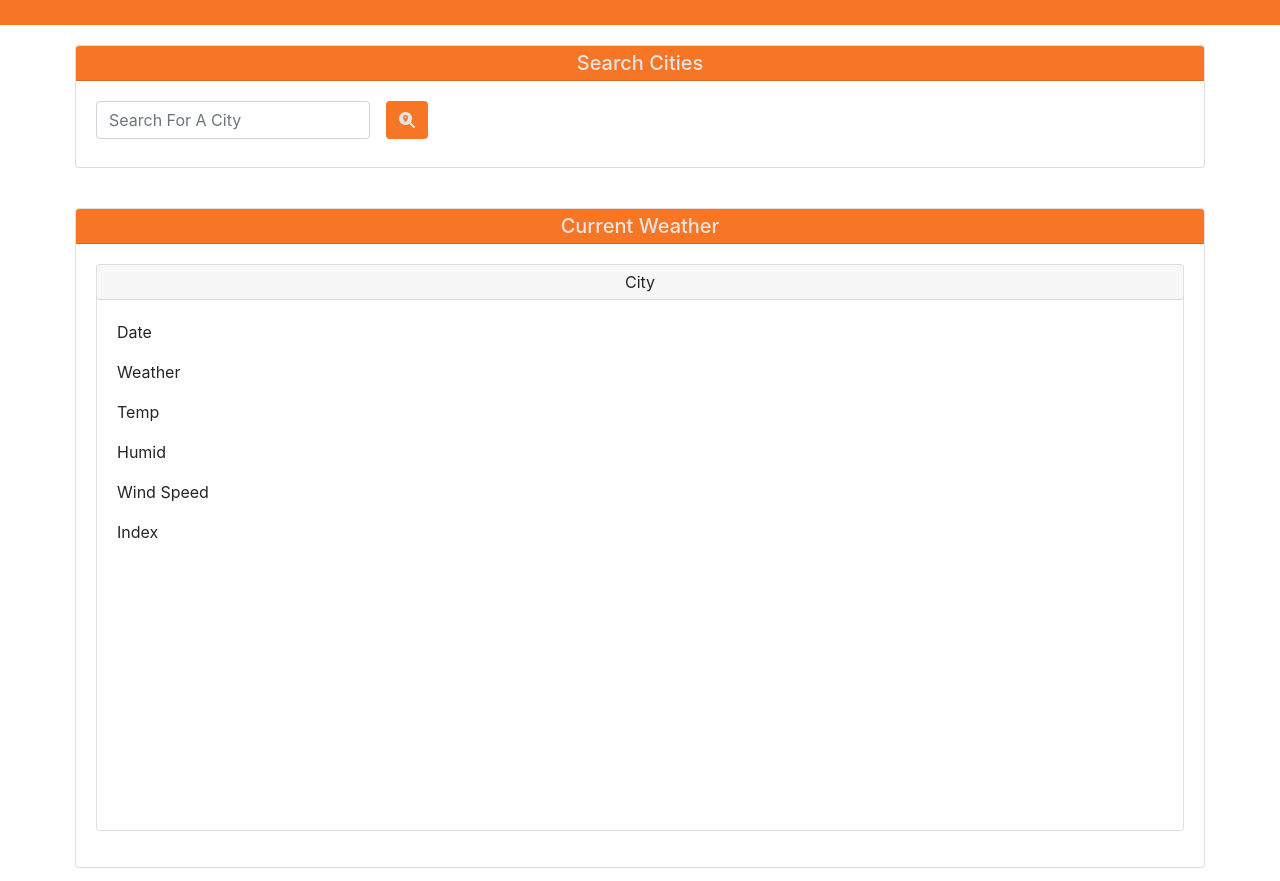
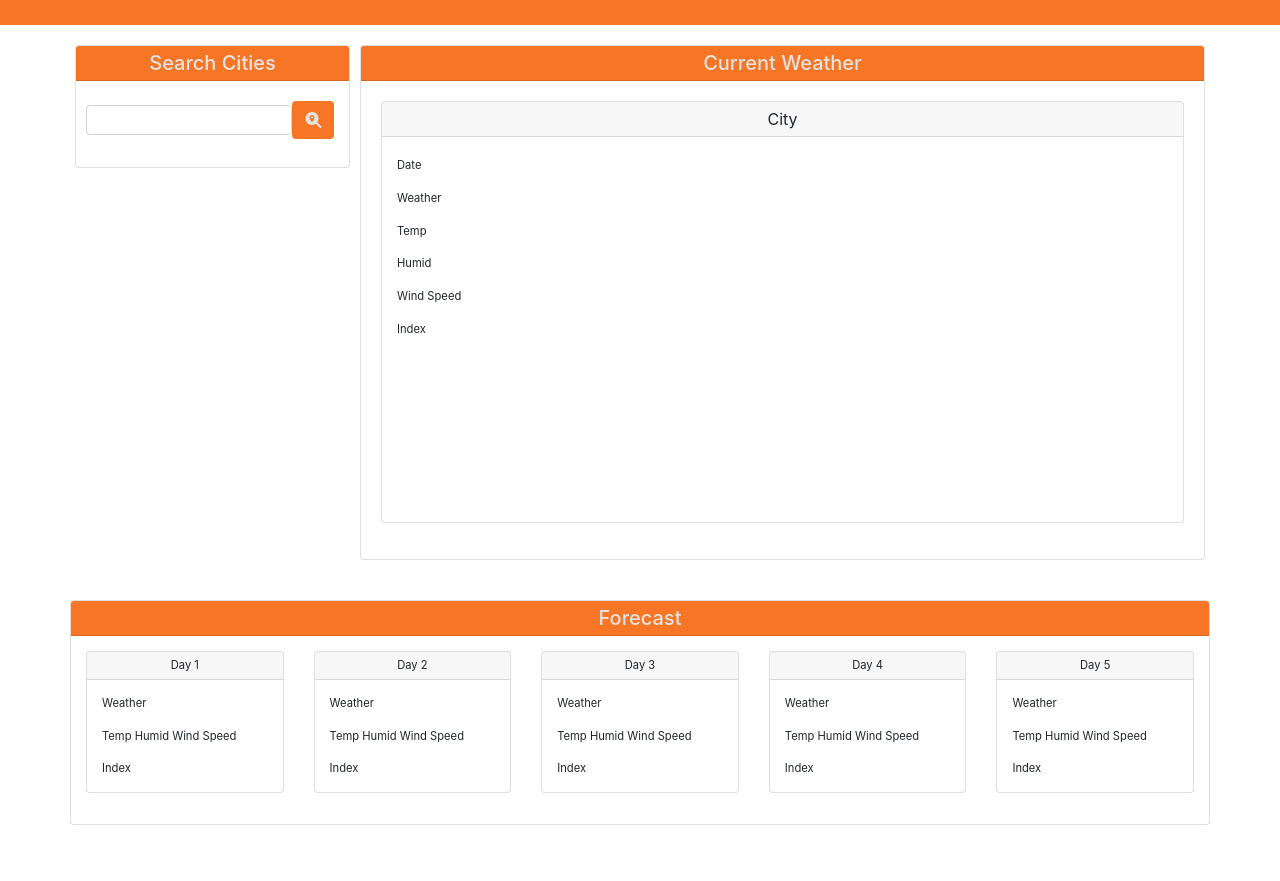
Before and after one commit to jorguzman100/weather-dashboard, a plain HTML site: page index.html in a window 1280 px wide. Shown: the part 71-952 px from the top of the page. After the commit the page ends 916 px from the top, so only its background shows below. Drawn offline with nearby package versions, Linux system fonts and the light colour scheme.

Commit message:
All functionality working

```diff
--- a/index.html
+++ b/index.html
@@ -22,9 +22,10 @@
 
   <!-- Container -->
   <div class="container">
-    <div class="row row-cols-1">
-      <!-- Search Cities -->
-      <section class="col">
+
+  <div class="row row-cols-1 row-cols-lg-2">
+    <!-- Search Cities -->
+      <section class="col col-lg-3 searchedCitiesSection">
         <div class="card">
           <div class="card-header subtitle">
             <h5>Search Cities</h5>
@@ -32,8 +33,8 @@
           <div class="card-body">
             <!-- Search Form -->
             <form class="form-inline">
-              <div class="form-group mx-sm-3 mb-2">
-                <input type="search" class="form-control" id="cityInput" placeholder="Search for a city" />
+              <div class="form-group mb-2">
+                <input type="search" class="form-control" id="cityInput"/>
               </div>
               <button type="submit" class="btn mb-2" id="searchBtn">
                 <i class="fas fa-search-location"></i>
@@ -41,16 +42,16 @@
             </form>
             <!-- /Search Form -->
 
-            <!-- Searched Cities List -->
+            <!-- Cities List -->
             <div class="list-group listSearchedCities">
-              <!-- /Searched Cities List -->
+              <!-- /Cities List -->
             </div>
           </div>
       </section>
       <!-- /Search Cities -->
 
-      <!-- Current Weather -->
-      <section class="col">
+    <!-- Current Weather -->
+      <section class="col col-lg-9">
         <div class="card">
           <div class="card-header subtitle">
             <h5>Current Weather</h5>
@@ -58,13 +59,13 @@
           <div class="card-body currentWeather">
 
 
-
             <div class="card  mb-3 currentData">
               <div class="card-header city">City</div>
               <div class="card-body">
 
-                <div class="row row-cols-2  justify-content-start">
-                  <div class="col-3 col1">
+
+                <div class="row row-cols-1 row-cols-sm-2 justify-content-start">
+                  <div class="col col-sm-3">
 
                     <img src="" class="card-img-top icon" alt="Weather icon" style="display: none;">
                     <p class="card-text date">Date</p>
@@ -74,39 +75,35 @@
                     <p class="card-text wind">Wind Speed</p>
                     <p class="card-text"><span class="uv">Index</span> <span class="flag"></span></p>
 
-                  </div> <!-- /col-3 col1 -->
+                  </div> <!-- /col-3 -->
 
-                  <div class="col-9">
+                  <div class="col col-sm-9">
                     <div class="card-body">
                       <!-- The Windy Map -->
                       <div id="windy"></div> <!-- /The Windy Map -->
                     </div>
-                  </div> <!-- /col-9 -->
+                  </div>
 
-                </div> <!-- /row row-cols-2  justify-content-star -->
+                </div> <!-- /Row -->
 
-              </div> <!-- /card-body -->
-            </div> <!-- /currentData -->
-
-
-
-
-
-
-
-          </div> <!-- /currentWeather -->
+              </div>
+            </div>
+          </div>
         </div>
       </section>
       <!-- /Current Weather -->
+  </div>
+
 
       <!-- Forcast -->
-      <section class="col">
+      <section class="row forecast">
+      <div class="col col1">
         <div class="card">
           <div class="card-header subtitle">
             <h5>Forecast</h5>
           </div>
           <div class="card-body">
-            <div class="row row-cols-5 forecast">
+            <div class="row row-cols-5 ">
               <div class="col">
                 <div class="card mb-3" style="max-width: 18rem;">
                   <div class="card-header date">Day 1</div>
@@ -175,9 +172,10 @@
             </div>
           </div>
         </div>
+        </div>
       </section>
       <!-- /Forcast -->
-    </div>
+
   </div>
   <!-- /Container -->
 
--- a/style.css
+++ b/style.css
@@ -38,12 +38,34 @@ button {
 }
 
 /* --------------- Search Cities --------------- */
+.searchedCitiesSection {
+  width: 30% !important;
+}
+
+.searchedCitiesSection .card-body {
+  padding-left: 10px !important;
+  padding-right: 5px !important;
+  font-size: 0.7rem;
+}
+
+#cityInput {
+  font-size: 0.7rem;
+}
+
 input {
+  width: 100% !important;
+  text-transform: capitalize;
+}
+
+.listItemSearchedCity {
+  width: 100%;
+  padding: 0.75rem;
   text-transform: capitalize;
 }
 
 .form-inline .form-group {
   margin-left: 0px !important;
+  width: 50%;
 }
 
 .list-group {
@@ -51,6 +73,21 @@ input {
 }
 
 /* --------------- City Current --------------- */
+.currentWeather .col {
+  padding-left: 10px !important;
+  padding-right: 5px !important;
+  font-size: 0.7rem;
+  text-align: center;
+}
+
+.currentData .city {
+  text-transform: capitalize;
+}
+
+.currentData .icon {
+  max-width: 400px;
+  max-height: 150px;
+}
 
 .weather {
   text-transform: capitalize;
@@ -58,13 +95,85 @@ input {
 
 #windy {
   width: 100%;
-  height: 450px;
+  height: 305px;
   border-radius: 7px;
 }
 
+.leaflet-popup-content {
+  text-transform: capitalize;
+}
+
 /* --------------- City Forcast --------------- */
+.forecast {
+  padding-left: 0px !important;
+  padding-right: 0px !important;
+}
+
 .forecast .col {
   padding-left: 5px !important;
   padding-right: 5px !important;
   font-size: 0.5rem;
 }
+
+.forecast .col1 {
+  padding: 0px !important;
+}
+
+.forecast .card-body {
+  padding: 10px;
+  text-align: center;
+}
+
+.forecast .temp,
+.forecast .humid,
+.forecast .wind,
+.forecast .uv,
+.forecast .flag {
+  display: none !important;
+}
+
+/* // Small devices (landscape phones, 576px and up) */
+@media (min-width: 576px) {
+  .forecast .card-body {
+    padding: 15px;
+    text-align: left;
+  }
+
+  .forecast .temp,
+  .forecast .humid,
+  .forecast .wind,
+  .forecast .uv,
+  .forecast .flag {
+    display: inline-block !important;
+  }
+
+  .currentWeather .col {
+    text-align: left;
+  }
+}
+
+/* // Medium devices (tablets, 768px and up) */
+@media (min-width: 768px) {
+}
+
+/* // Large devices (desktops, 992px and up) */
+@media (min-width: 992px) {
+  .forecast .card-body .col {
+    padding-left: 15px !important;
+    padding-right: 15px !important;
+    font-size: 0.7rem;
+  }
+
+  .form-inline .form-group {
+    margin-left: 0px !important;
+    width: 80%;
+  }
+
+  .list-group {
+    width: 80%;
+  }
+}
+
+/* // Extra large devices (large desktops, 1200px and up) */
+@media (min-width: 1200px) {
+}
```
